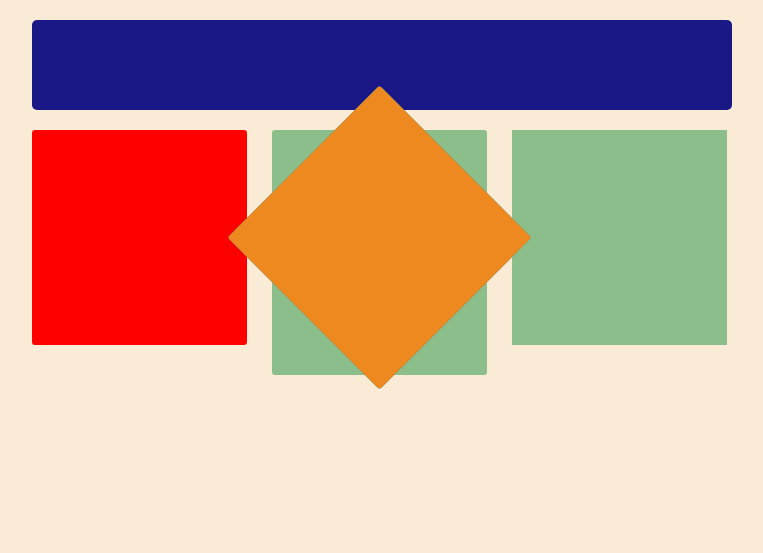
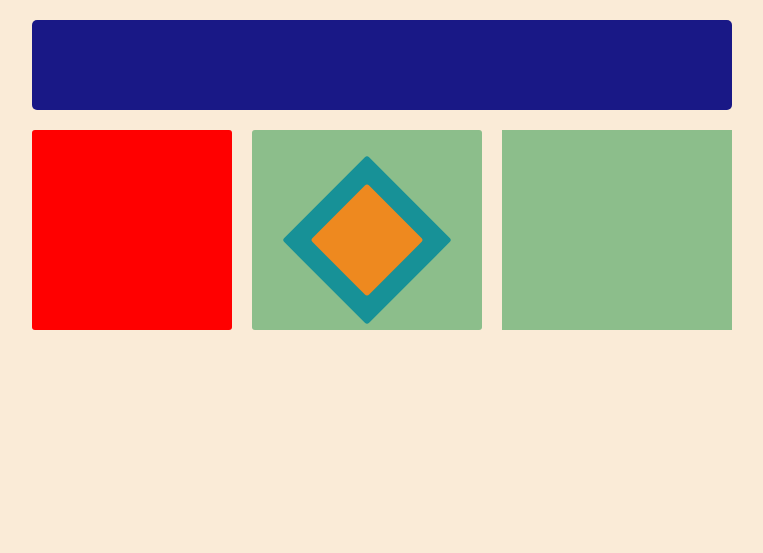
Before and after one commit to juangalvez1/IS623ComputacionGraficaJuanGalvez, a plain HTML site: page Parcial1/Punto1/A/index.html in a window 1280 px wide. Shown: the whole page, without its empty margins (258-1021 px from the left). Drawn offline with Linux system fonts and the light colour scheme.

Commit message:
fix some bugs

```diff
--- a/Parcial1/Punto1/A/style.css
+++ b/Parcial1/Punto1/A/style.css
@@ -28,10 +28,6 @@
     width: 700px;
 }
 
-#content div{
-    width: 215px;
-    height: 215px;
-}
 
 #primero{
     background-color: red;
```
